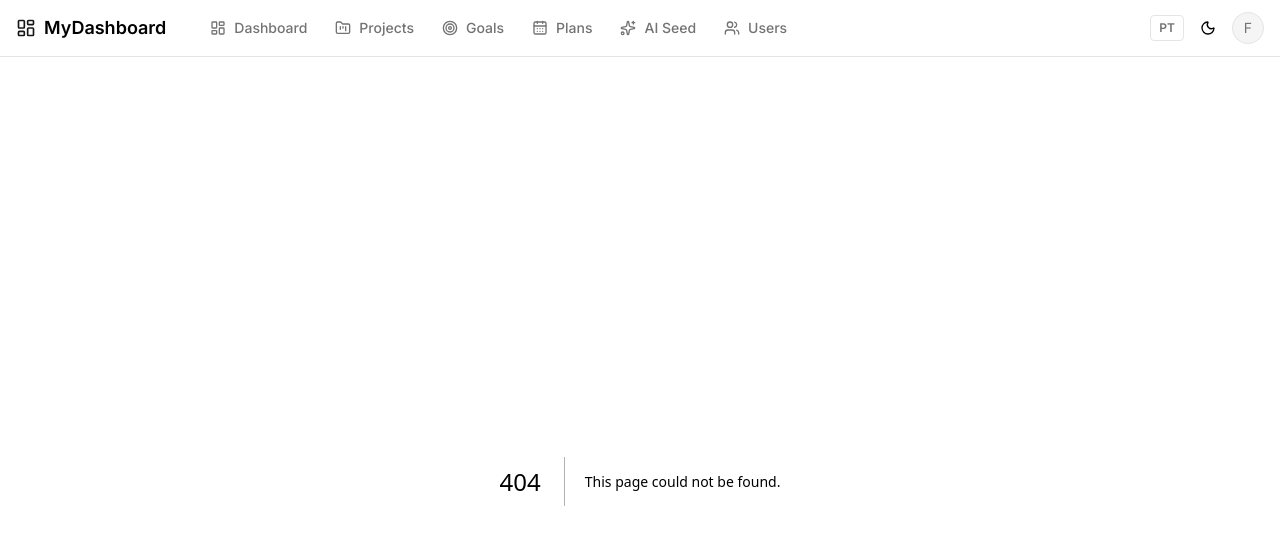
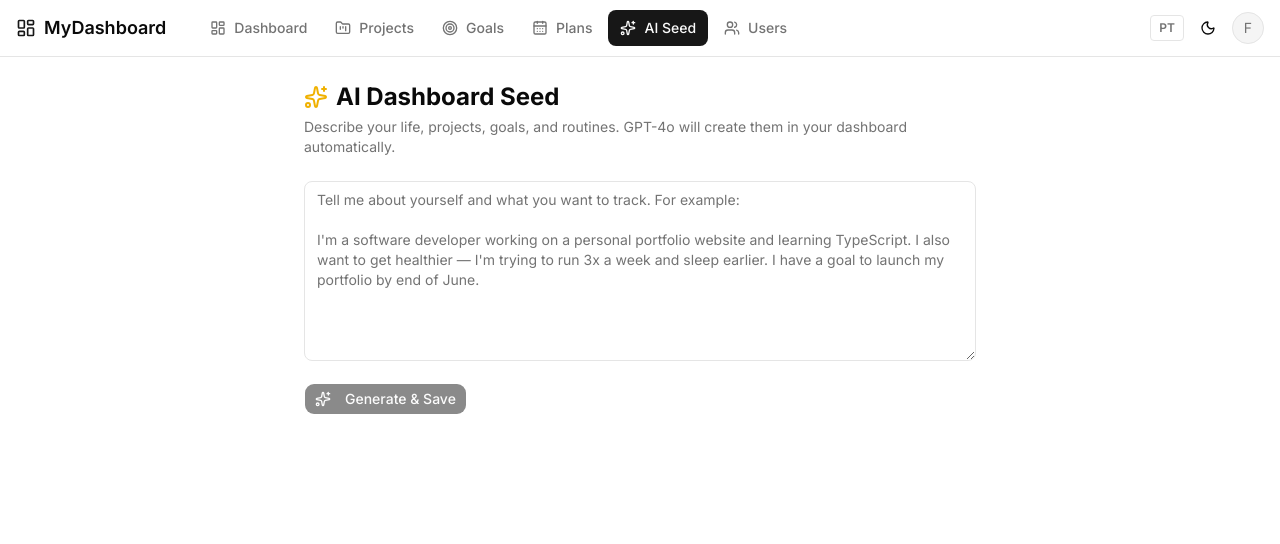
Before and after one commit to ViegasD/dashboard, a Next.js app: page /seed in a window 1280 px wide. Before the commit this address had no page. Shown: the top 544 px of the page. Built offline with nearby package versions, Linux system fonts and the light colour scheme; no server answers.

Commit message:
feat: move AI Seed to /seed for all users, hide Users tab from non-admins

```diff
--- /dev/null
+++ b/app/seed/actions.ts
@@ -0,0 +1,188 @@
+"use server";
+
+import OpenAI from "openai";
+import { db } from "@/lib/db";
+import { auth } from "@/lib/auth";
+import { revalidatePath } from "next/cache";
+
+const SYSTEM_PROMPT = `You are a productivity assistant. The user will describe their life, work, goals, and routines.
+Generate a JSON object (no markdown, raw JSON only) with this exact structure:
+
+{
+  "projects": [
+    {
+      "name": "string",
+      "status": "backlog" | "in_progress" | "done",
+      "tags": ["string"],
+      "dueDate": "YYYY-MM-DD or null",
+      "description": "string or null",
+      "tasks": [{ "title": "string" }]
+    }
+  ],
+  "goals": [
+    {
+      "title": "string",
+      "category": "Work" | "Personal" | "Health" | "Learning",
+      "progress": 0-100,
+      "targetDate": "YYYY-MM-DD or null",
+      "milestones": [{ "label": "string" }]
+    }
+  ],
+  "habits": [
+    {
+      "title": "string",
+      "days": [0,1,2,3,4,5,6],
+      "startHour": 0-23 or null,
+      "endHour": 0-23 or null,
+      "color": "bg-blue-500" | "bg-green-500" | "bg-purple-500" | "bg-red-500" | "bg-yellow-500" | "bg-pink-500" | "bg-orange-500"
+    }
+  ]
+}
+
+Rules:
+- days array: 0=Monday, 1=Tuesday, ..., 6=Sunday
+- Generate realistic, actionable items based on what the user describes
+- 2-5 projects, 2-5 goals, 3-6 habits is ideal
+- Keep tasks/milestones concise (max 5 each)
+- Today's date is ${new Date().toISOString().split("T")[0]}
+- Return ONLY the JSON, no explanation, no markdown fences`;
+
+export type SeedResult = {
+  projects: number;
+  goals: number;
+  habits: number;
+};
+
+export async function runAiSeed(
+  prompt: string
+): Promise<{ data?: SeedResult; error?: string }> {
+  if (!prompt.trim()) return { error: "Please describe your context first." };
+
+  const session = await auth();
+  if (!session?.user?.id) return { error: "Not authenticated." };
+  const userId = session.user.id;
+
+  const apiKey = process.env.OPENAI_API_KEY;
+  if (!apiKey) return { error: "OPENAI_API_KEY is not configured." };
+
+  const client = new OpenAI({ apiKey });
+
+  let raw: string;
+  try {
+    const response = await client.chat.completions.create({
+      model: "gpt-4o",
+      messages: [
+        { role: "system", content: SYSTEM_PROMPT },
+        { role: "user", content: prompt },
+      ],
+      temperature: 0.7,
+      response_format: { type: "json_object" },
+    });
+    raw = response.choices[0].message.content ?? "{}";
+  } catch (err: unknown) {
+    const msg = err instanceof Error ? err.message : String(err);
+    return { error: `OpenAI error: ${msg}` };
+  }
+
+  let parsed: {
+    projects?: Array<{
+      name: string;
+      status?: string;
+      tags?: string[];
+      dueDate?: string | null;
+      description?: string | null;
+      tasks?: Array<{ title: string }>;
+    }>;
+    goals?: Array<{
+      title: string;
+      category?: string;
+      progress?: number;
+      targetDate?: string | null;
+      milestones?: Array<{ label: string }>;
+    }>;
+    habits?: Array<{
+      title: string;
+      days?: number[];
+      startHour?: number | null;
+      endHour?: number | null;
+      color?: string;
+    }>;
+  };
+
+  try {
+    parsed = JSON.parse(raw);
+  } catch {
+    return { error: "AI returned invalid JSON. Try again." };
+  }
+
+  const validStatuses = new Set(["backlog", "in_progress", "done"]);
+  const validCategories = new Set(["Work", "Personal", "Health", "Learning"]);
+  const validColors = new Set([
+    "bg-blue-500",
+    "bg-green-500",
+    "bg-purple-500",
+    "bg-red-500",
+    "bg-yellow-500",
+    "bg-pink-500",
+    "bg-orange-500",
+  ]);
+
+  let projectCount = 0;
+  let goalCount = 0;
+  let habitCount = 0;
+
+  for (const p of parsed.projects ?? []) {
+    if (!p.name) continue;
+    const project = await db.project.create({
+      data: {
+        name: p.name,
+        status: validStatuses.has(p.status ?? "") ? (p.status as "backlog" | "in_progress" | "done") : "backlog",
+        tags: p.tags ?? [],
+        dueDate: p.dueDate ?? null,
+        description: p.description ?? null,
+        ownerId: userId,
+      },
+    });
+    for (const t of p.tasks ?? []) {
+      if (t.title) await db.projectTask.create({ data: { projectId: project.id, title: t.title } });
+    }
+    projectCount++;
+  }
+
+  for (const g of parsed.goals ?? []) {
+    if (!g.title) continue;
+    const goal = await db.goal.create({
+      data: {
+        title: g.title,
+        category: validCategories.has(g.category ?? "") ? (g.category as "Work" | "Personal" | "Health" | "Learning") : "Personal",
+        progress: Math.min(100, Math.max(0, g.progress ?? 0)),
+        targetDate: g.targetDate ?? null,
+      },
+    });
+    for (const m of g.milestones ?? []) {
+      if (m.label) await db.milestone.create({ data: { goalId: goal.id, label: m.label } });
+    }
+    goalCount++;
+  }
+
+  for (const h of parsed.habits ?? []) {
+    if (!h.title) continue;
+    await db.habit.create({
+      data: {
+        title: h.title,
+        days: (h.days ?? [0, 1, 2, 3, 4]).filter((d) => d >= 0 && d <= 6),
+        startHour: h.startHour ?? null,
+        endHour: h.endHour ?? null,
+        color: validColors.has(h.color ?? "") ? h.color! : "bg-blue-500",
+      },
+    });
+    habitCount++;
+  }
+
+  revalidatePath("/");
+  revalidatePath("/projects");
+  revalidatePath("/goals");
+  revalidatePath("/plans");
+
+  return { data: { projects: projectCount, goals: goalCount, habits: habitCount } };
+}
--- /dev/null
+++ b/app/seed/page.tsx
@@ -0,0 +1,98 @@
+"use client";
+
+import { useState, useTransition } from "react";
+import { runAiSeed } from "./actions";
+import { Button } from "@/components/ui/button";
+import { Card, CardContent, CardHeader, CardTitle, CardDescription } from "@/components/ui/card";
+import { Sparkles, FolderKanban, Target, Repeat2 } from "lucide-react";
+
+const PLACEHOLDER = `Tell me about yourself and what you want to track. For example:
+
+I'm a software developer working on a personal portfolio website and learning TypeScript. I also want to get healthier — I'm trying to run 3x a week and sleep earlier. I have a goal to launch my portfolio by end of June.`;
+
+export default function AiSeedPage() {
+  const [prompt, setPrompt] = useState("");
+  const [result, setResult] = useState<{ projects: number; goals: number; habits: number } | null>(null);
+  const [error, setError] = useState<string | null>(null);
+  const [isPending, startTransition] = useTransition();
+
+  function handleSubmit(e: React.FormEvent) {
+    e.preventDefault();
+    setResult(null);
+    setError(null);
+    startTransition(async () => {
+      const res = await runAiSeed(prompt);
+      if (res.error) setError(res.error);
+      else if (res.data) setResult(res.data);
+    });
+  }
+
+  return (
+    <div className="max-w-2xl mx-auto space-y-6">
+      <div>
+        <h1 className="text-2xl font-bold flex items-center gap-2">
+          <Sparkles className="w-6 h-6 text-yellow-500" />
+          AI Dashboard Seed
+        </h1>
+        <p className="text-muted-foreground mt-1 text-sm">
+          Describe your life, projects, goals, and routines. GPT-4o will create them in your dashboard automatically.
+        </p>
+      </div>
+
+      <form onSubmit={handleSubmit} className="space-y-4">
+        <textarea
+          className="w-full min-h-[180px] rounded-md border border-input bg-background px-3 py-2 text-sm ring-offset-background placeholder:text-muted-foreground focus-visible:outline-none focus-visible:ring-2 focus-visible:ring-ring resize-y"
+          placeholder={PLACEHOLDER}
+          value={prompt}
+          onChange={(e) => setPrompt(e.target.value)}
+          disabled={isPending}
+          required
+        />
+        <Button type="submit" disabled={isPending || !prompt.trim()}>
+          {isPending ? (
+            <>
+              <Sparkles className="w-4 h-4 mr-2 animate-spin" />
+              Generating…
+            </>
+          ) : (
+            <>
+              <Sparkles className="w-4 h-4 mr-2" />
+              Generate & Save
+            </>
+          )}
+        </Button>
+      </form>
+
+      {error && (
+        <Card className="border-destructive">
+          <CardContent className="pt-4 text-destructive text-sm">{error}</CardContent>
+        </Card>
+      )}
+
+      {result && (
+        <Card className="border-green-500">
+          <CardHeader>
+            <CardTitle className="text-green-600 text-base">Done! Created:</CardTitle>
+            <CardDescription>Your dashboard has been populated. Go explore!</CardDescription>
+          </CardHeader>
+          <CardContent>
+            <ul className="space-y-2 text-sm">
+              <li className="flex items-center gap-2">
+                <FolderKanban className="w-4 h-4 text-blue-500" />
+                <span><strong>{result.projects}</strong> project{result.projects !== 1 ? "s" : ""}</span>
+              </li>
+              <li className="flex items-center gap-2">
+                <Target className="w-4 h-4 text-purple-500" />
+                <span><strong>{result.goals}</strong> goal{result.goals !== 1 ? "s" : ""}</span>
+              </li>
+              <li className="flex items-center gap-2">
+                <Repeat2 className="w-4 h-4 text-green-500" />
+                <span><strong>{result.habits}</strong> habit{result.habits !== 1 ? "s" : ""}</span>
+              </li>
+            </ul>
+          </CardContent>
+        </Card>
+      )}
+    </div>
+  );
+}
--- a/components/layout/AppShell.tsx
+++ b/components/layout/AppShell.tsx
@@ -1,9 +1,21 @@
 import { TopNav } from "@/components/layout/TopNav";
+import { auth } from "@/lib/auth";
 
-export function AppShell({ children }: { children: React.ReactNode }) {
+const ADMIN_EMAILS = () =>
+  (process.env.ADMIN_EMAILS ?? "")
+    .split(",")
+    .map((e) => e.trim().toLowerCase())
+    .filter(Boolean);
+
+export async function AppShell({ children }: { children: React.ReactNode }) {
+  const session = await auth();
+  const email = session?.user?.email?.toLowerCase() ?? "";
+  const adminEmails = ADMIN_EMAILS();
+  const isAdmin = adminEmails.length === 0 || adminEmails.includes(email);
+
   return (
     <div className="min-h-screen bg-background flex flex-col">
-      <TopNav />
+      <TopNav isAdmin={isAdmin} />
       <main className="flex-1 p-4 md:p-6 max-w-7xl mx-auto w-full">
         {children}
       </main>
--- a/components/layout/TopNav.tsx
+++ b/components/layout/TopNav.tsx
@@ -11,7 +11,7 @@ import { useTheme } from "next-themes";
 import { useI18n, Locale } from "@/lib/i18n";
 import { useEffect, useState } from "react";
 
-function NavLinks({ onClick }: { onClick?: () => void }) {
+function NavLinks({ onClick, isAdmin }: { onClick?: () => void; isAdmin: boolean }) {
   const pathname = usePathname();
   const { t } = useI18n();
 
@@ -20,8 +20,8 @@ function NavLinks({ onClick }: { onClick?: () => void }) {
     { href: "/projects", label: t.nav.projects, icon: FolderKanban },
     { href: "/goals", label: t.nav.goals, icon: Target },
     { href: "/plans", label: t.nav.plans, icon: CalendarDays },
-    { href: "/admin/seed", label: "AI Seed", icon: Sparkles },
-    { href: "/admin/users", label: "Users", icon: Users },
+    { href: "/seed", label: "AI Seed", icon: Sparkles },
+    ...(isAdmin ? [{ href: "/admin/users", label: "Users", icon: Users }] : []),
   ];
 
   return (
@@ -77,7 +77,7 @@ function LangToggle() {
   );
 }
 
-export function TopNav() {
+export function TopNav({ isAdmin }: { isAdmin: boolean }) {
   return (
     <header className="sticky top-0 z-50 w-full border-b bg-background/95 backdrop-blur supports-[backdrop-filter]:bg-background/60">
       <div className="flex h-14 items-center px-4 gap-4">
@@ -89,7 +89,7 @@ export function TopNav() {
 
         {/* Desktop nav */}
         <nav className="hidden md:flex items-center gap-1 flex-1">
-          <NavLinks />
+          <NavLinks isAdmin={isAdmin} />
         </nav>
 
         {/* Right side */}
@@ -111,7 +111,7 @@ export function TopNav() {
             />
             <SheetContent side="left" className="w-64 pt-10">
               <nav className="flex flex-col gap-1">
-                <NavLinks />
+                <NavLinks isAdmin={isAdmin} />
               </nav>
             </SheetContent>
           </Sheet>
--- a/middleware.ts
+++ b/middleware.ts
@@ -1,10 +1,5 @@
 import { auth } from "@/lib/auth";
 import { NextResponse } from "next/server";
-
-const ADMIN_EMAILS = (process.env.ADMIN_EMAILS ?? "")
-  .split(",")
-  .map((e) => e.trim().toLowerCase())
-  .filter(Boolean);
 
 export default auth((req) => {
   const { pathname } = req.nextUrl;
@@ -25,9 +20,13 @@ export default auth((req) => {
   }
 
   // Restrict /admin routes to allowlisted emails
-  if (pathname.startsWith("/admin")) {
+  if (pathname.startsWith("/admin/users")) {
+    const adminEmails = (process.env.ADMIN_EMAILS ?? "")
+      .split(",")
+      .map((e) => e.trim().toLowerCase())
+      .filter(Boolean);
     const email = req.auth.user?.email?.toLowerCase() ?? "";
-    if (!ADMIN_EMAILS.includes(email)) {
+    if (adminEmails.length > 0 && !adminEmails.includes(email)) {
       return NextResponse.redirect(new URL("/", req.url));
     }
   }
```
